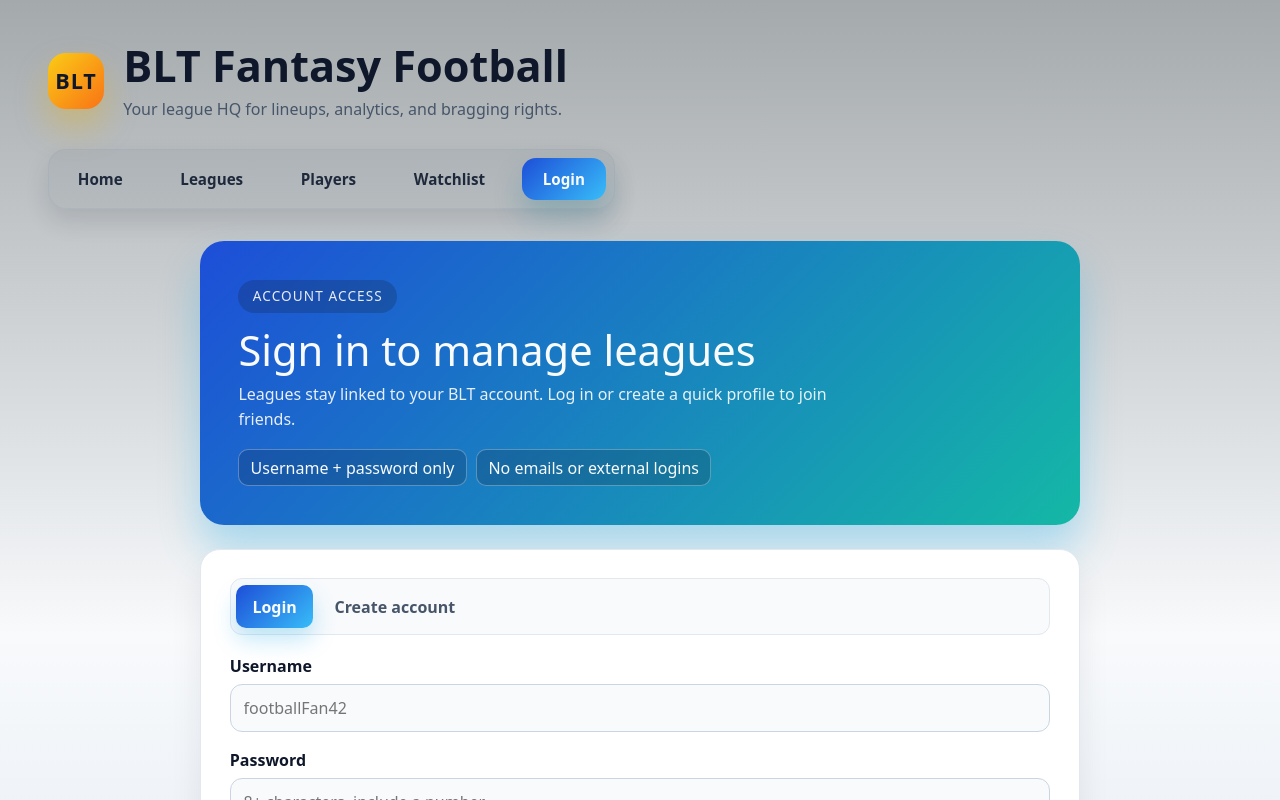
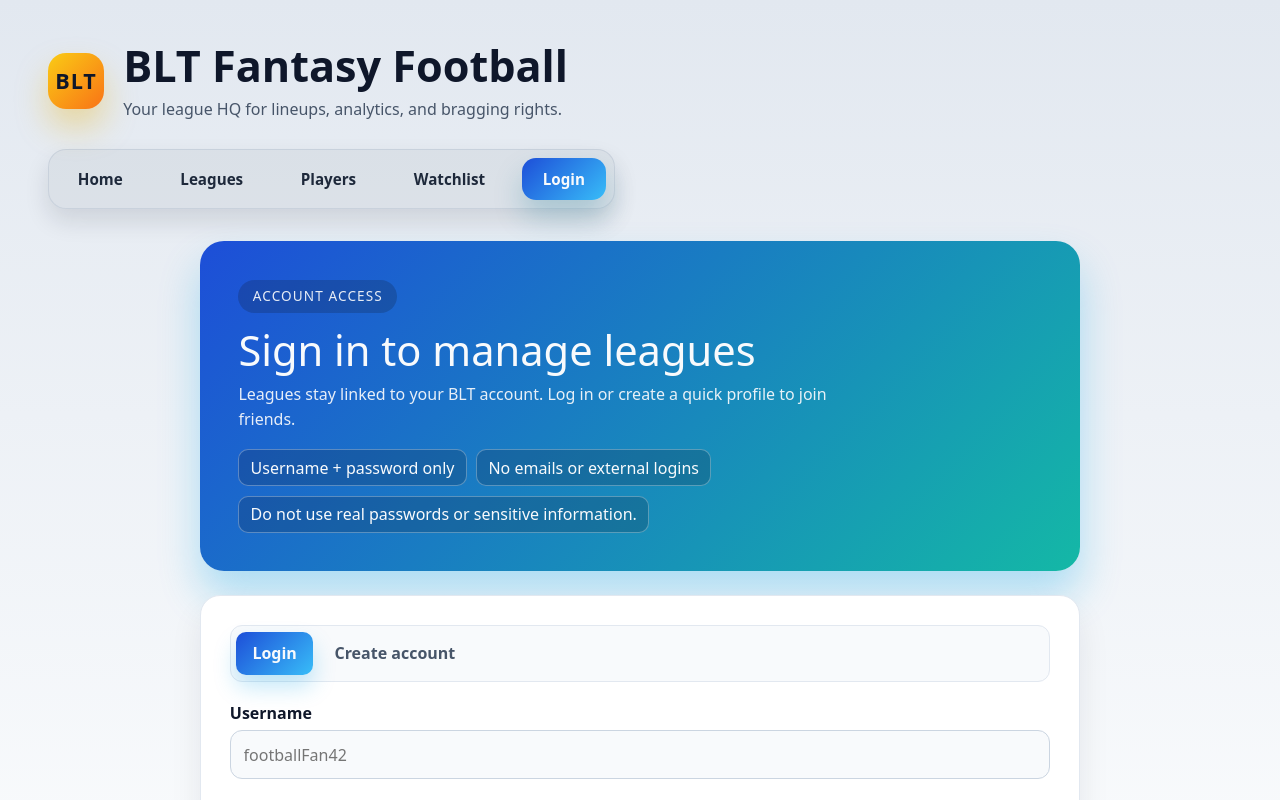
Before and after one commit to CS571-F25/p34, a React (Vite) app: page /#/login in a window 1280 px wide. Shown: the top 800 px of the page. Built offline with nearby package versions, Linux system fonts and the light colour scheme; no server answers; the database is empty.

Commit message:
Fixed backgorund color to improve readability

```diff
--- a/src/assets/components/Layout.css
+++ b/src/assets/components/Layout.css
@@ -2,7 +2,7 @@
   min-height: 100vh;
   display: flex;
   flex-direction: column;
-  background: linear-gradient(180deg, #a4a9ac 0%, #f8fafc 60%, #e2e8f0 100%);
+  background: linear-gradient(180deg, #e2e8f0 0%, #f8fafc 75%, #eef2ff 100%);
   color: #0f172a;
 }
 
--- a/src/assets/components/Login.jsx
+++ b/src/assets/components/Login.jsx
@@ -55,6 +55,7 @@ export default function Login() {
           <div className="auth-hero__meta">
             <span>Username + password only</span>
             <span>No emails or external logins</span>
+            <span>Do not use real passwords or sensitive information.</span>
           </div>
         </div>
       </section>
```
Also changed, not shown: 4 other files (tests, documents, lock files or other folders).
